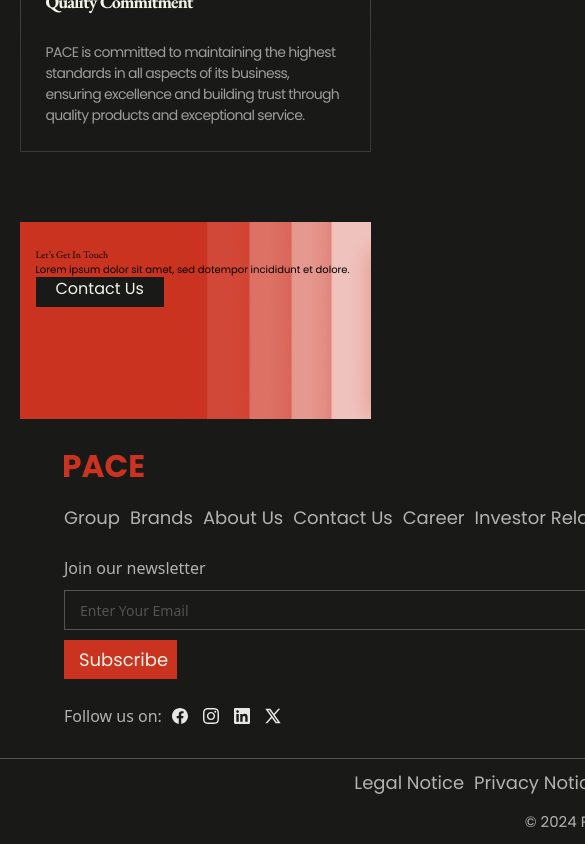
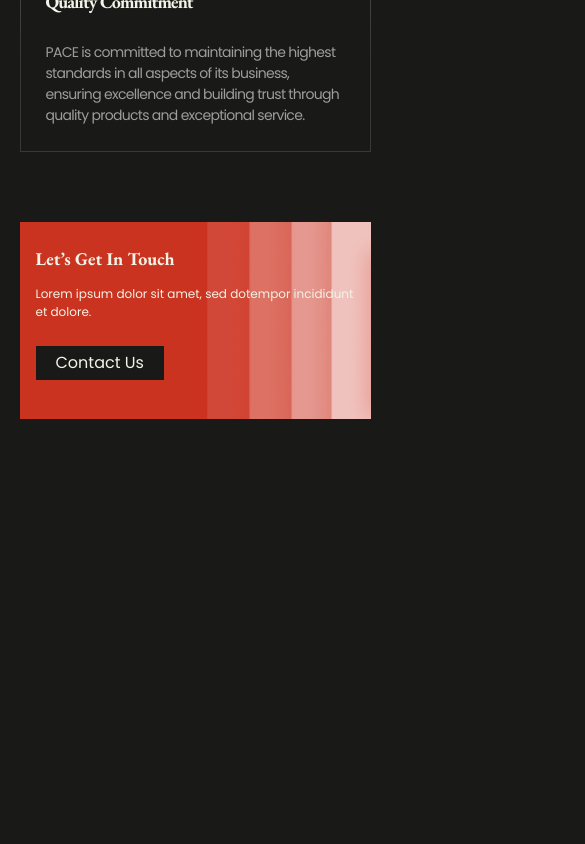
Before and after one commit to TarunRajpurohit123/pace-bussiness-website, a Next.js app in the folder pace-website/: page /about in a window 390 px wide. Shown: the part 2703-3547 px from the top of the page, 585 px wide, since content can reach past the window. After the commit the page ends 3122 px from the top, so only its background shows below. Built offline with nearby package versions, Linux system fonts and the light colour scheme.

Commit message:
group page mobile cta done

```diff
--- a/pace-website/src/app/globals.css
+++ b/pace-website/src/app/globals.css
@@ -2189,8 +2189,8 @@ option:hover {
   .cta__group__mobile_btn > a {
     display: inline-block;
     /* width: 11.4rem; */
-    height: 3rem;
-    padding: 0px 2rem 0px 2rem;
+    /* height: 3rem; */
+    padding: 0.5rem 2rem 0.5rem 2rem;
     gap: 0px;
     border-radius: 0.4rem;
     background-color: var(--mode-bg);
@@ -2198,6 +2198,20 @@ option:hover {
     font-size: 1.6rem;
     font-weight: 500;
     line-height: 2.4rem;
+    margin-top: 2.5rem;
+  }
+  .cta_group_mobile_content > h1 {
+    font-size: 1.8rem;
+    font-weight: 700;
+    line-height: 2.3rem;
+    color: var(--pure);
+  }
+  .cta_group_mobile_content > p {
+    margin-top: 1.5rem;
+    font-size: 1.2rem;
+    font-weight: 400;
+    line-height: 1.8rem;
+    color: var(--gray_100);
   }
 }
 @media (min-width: 1000px) {
--- a/pace-website/src/app/layout.js
+++ b/pace-website/src/app/layout.js
@@ -23,7 +23,7 @@ export default function RootLayout({ children }) {
           <MobileNavbar />
           <section className="absolute global-abs top-[5rem] z-[-9]">
             {children}
-            <Footer />
+            {/* <Footer /> */}
           </section>
         </body>
       </html>
```
